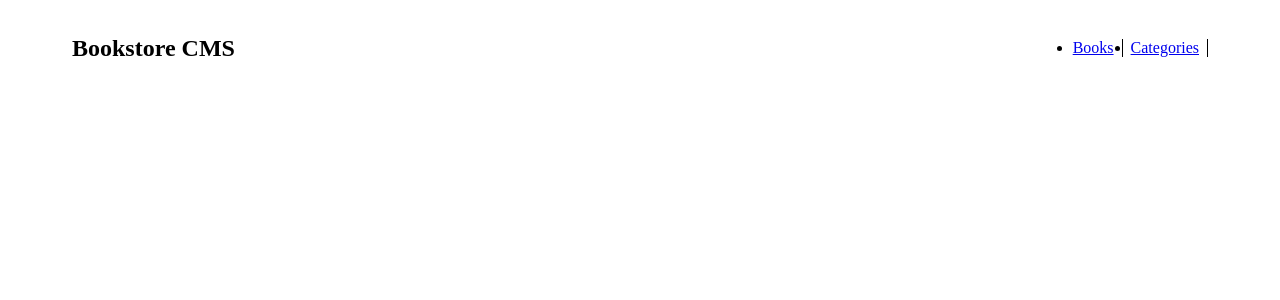
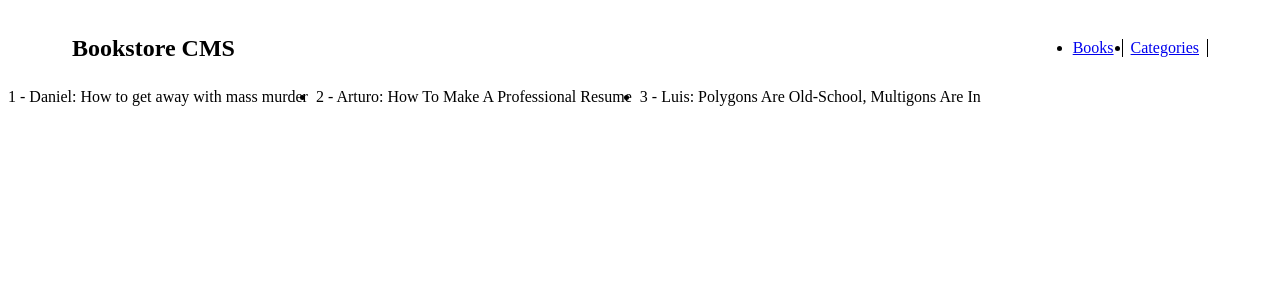
Before and after one commit to Danie12345/bookstore-react, a React (Create React App) app: page /store in a window 1280 px wide. Shown: the top 300 px of the page. Built offline with nearby package versions, Linux system fonts and the light colour scheme.

Commit message:
Rename books path to store

```diff
--- a/src/components/container/Container.js
+++ b/src/components/container/Container.js
@@ -12,8 +12,8 @@ const Container = () => (
   <>
     <Nav />
     <Routes>
-      <Route path="/" element={<Navigate replace to="/books" />} />
-      <Route path="/books" element={<Books />} />
+      <Route path="/" element={<Navigate replace to="/store" />} />
+      <Route path="/store" element={<Books />} />
       <Route path="/categories" element={<Categories />} />
     </Routes>
   </>
--- a/src/components/nav/Nav.js
+++ b/src/components/nav/Nav.js
@@ -7,7 +7,7 @@ const Nav = () => {
   const links = [
     {
       id: 1,
-      path: 'books',
+      path: 'store',
       text: 'Books',
     },
     {
```
